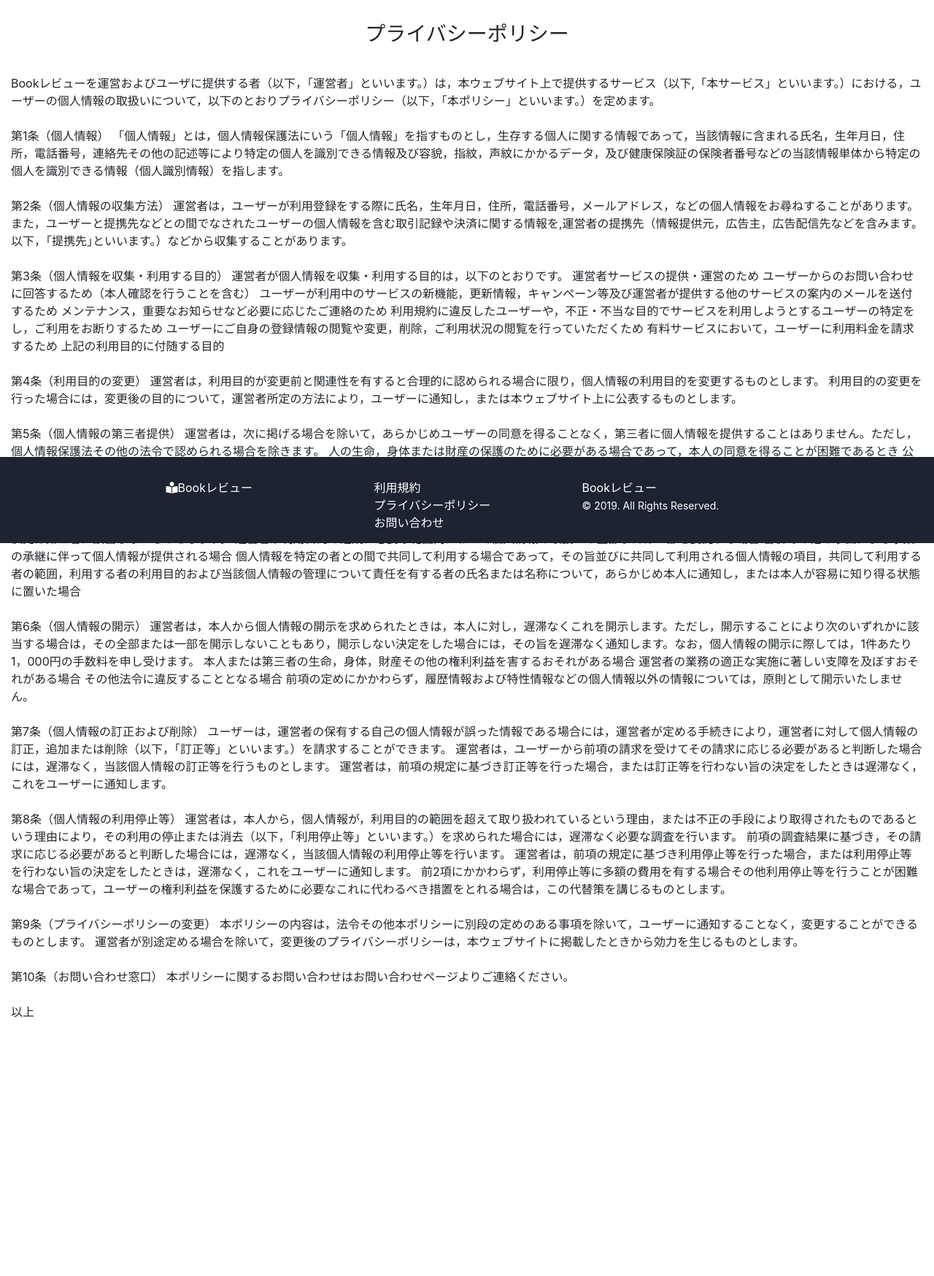
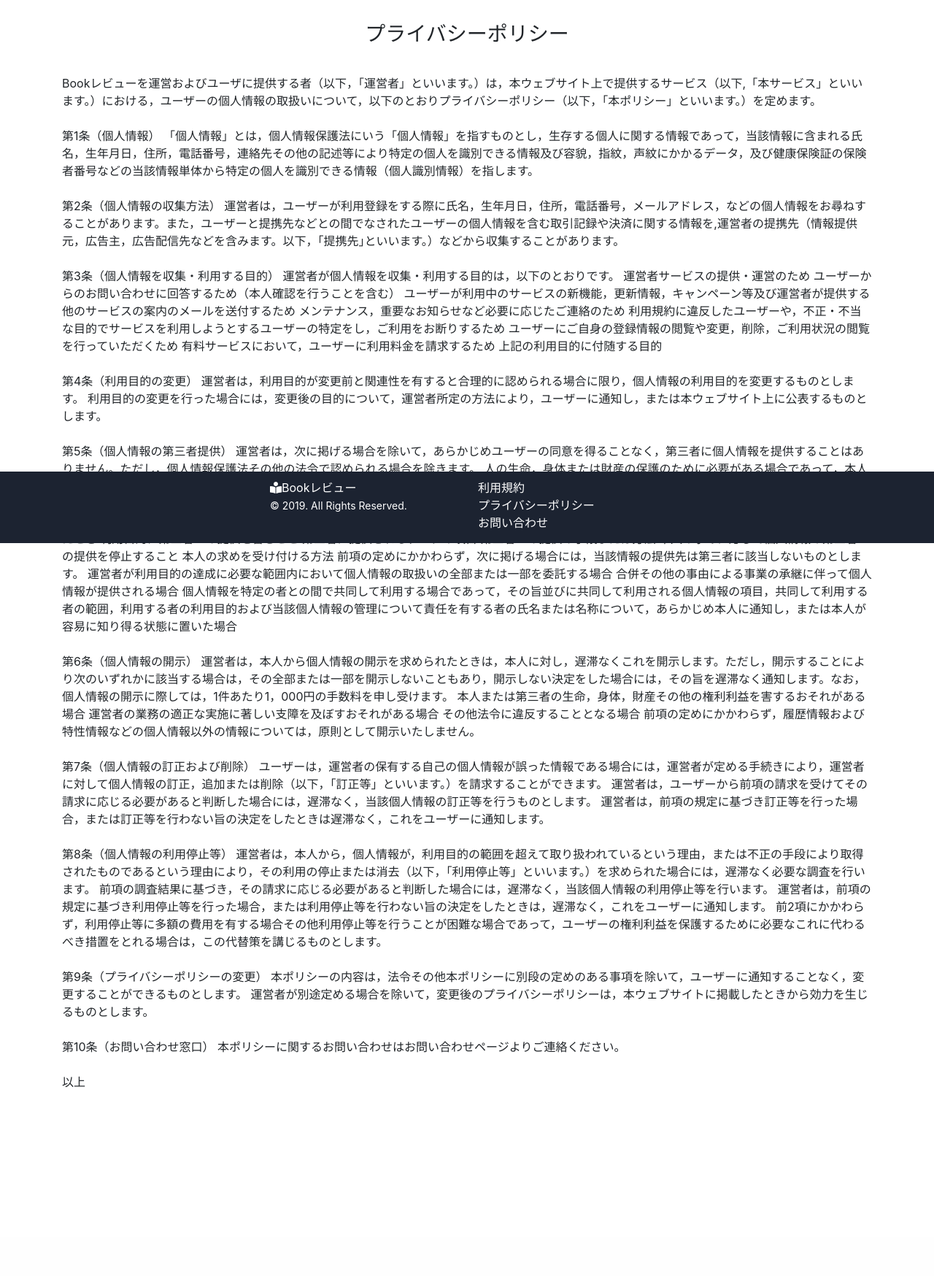
Before and after one commit to yuna1001/book-review, a Django app: page /privacypolicy/ in a window 1280 px wide. Shown: the part 56-1804 px from the top of the page at 73% size. After the commit the page ends 1546 px from the top, so only its background shows below. Run offline with Django 3.2, Linux system fonts and the light colour scheme; some libraries are stand-ins or nearby versions.

Commit message:
[mod] レイアウトを修正

```diff
--- a/static/base.css
+++ b/static/base.css
@@ -23,7 +23,7 @@ main {
 footer {
     color: white;
     background-color: #1C2331;
-    padding-top: 30px;
+    padding-top: 10px;
 }
 
 footer a {
--- a/static/privacy_policy.css
+++ b/static/privacy_policy.css
@@ -1,5 +1,5 @@
-div.container-fluid {
-    padding-bottom: 350px;
+main {
+    padding-bottom: 200px;
 }
 
 h3.page-top-title {
--- a/static/terms_of_service.css
+++ b/static/terms_of_service.css
@@ -1,5 +1,5 @@
-div.container-fluid {
-    padding-bottom: 350px;
+main {
+    padding-bottom: 250px;
 }
 
 h3.page-top-title {
--- a/templates/base.html
+++ b/templates/base.html
@@ -94,7 +94,12 @@
                 <div class="container">
                     <div class="row justify-content-center">
                         <div class="col-md-3">
-                            <i class="fas fa-book-reader"></i>Bookレビュー
+                            <div class="footer-logo">
+                                <a href="{% url 'book:about' %}">
+                                    <i class="fas fa-book-reader"></i>Bookレビュー
+                                </a>
+                            </div>
+                            <p><small>&copy; 2019. All Rights Reserved.</small></p>
                         </div>
                         <div class="col-md-3">
                             <ul class="list-unstyled">
@@ -109,12 +114,6 @@
                                 </li>
                             </ul>
                         </div>
-                        <div class="col-md-3">
-                            <div class="footer-logo">
-                                <a href="{% url 'book:about' %}"> Bookレビュー</a>
-                            </div>
-                            <p><small>&copy; 2019. All Rights Reserved.</p>
-                        </div>
                     </div>
                 </div>
             </div>
--- a/templates/privacy_policy.html
+++ b/templates/privacy_policy.html
@@ -8,7 +8,7 @@
 {% endblock %}
 
 {% block content %}
-<div class="container-fluid">
+<div class="container" id="main">
     <h3 class="page-top-title">プライバシーポリシー</h3>
     <div>
         Bookレビューを運営およびユーザに提供する者（以下，「運営者」といいます。）は，本ウェブサイト上で提供するサービス（以下,「本サービス」といいます。）における，ユーザーの個人情報の取扱いについて，以下のとおりプライバシーポリシー（以下，「本ポリシー」といいます。）を定めます。
--- a/templates/terms_of_service.html
+++ b/templates/terms_of_service.html
@@ -8,7 +8,7 @@
 {% endblock %}
 
 {% block content %}
-<div class="container-fluid">
+<div class="container" id="main">
     <h3 class="page-top-title">利用規約</h3>
     <div>
         この利用規約（以下，「本規約」といいます。）は，Bookレビューを運営およびユーザに提供する者（以下，「運営者」といいます。）がこのウェブサイト上で提供するサービス（以下，「本サービス」といいます。）の利用条件を定めるものです。登録ユーザーの皆さま（以下，「ユーザー」といいます。）には，本規約に従って，本サービスをご利用いただきます。
```
